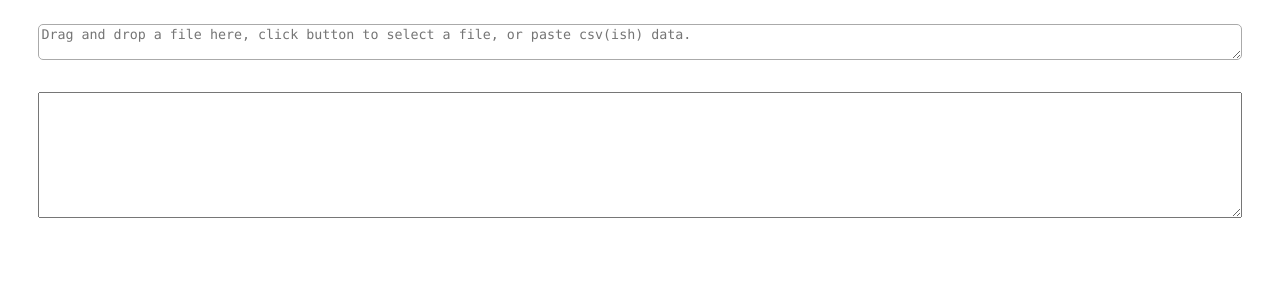
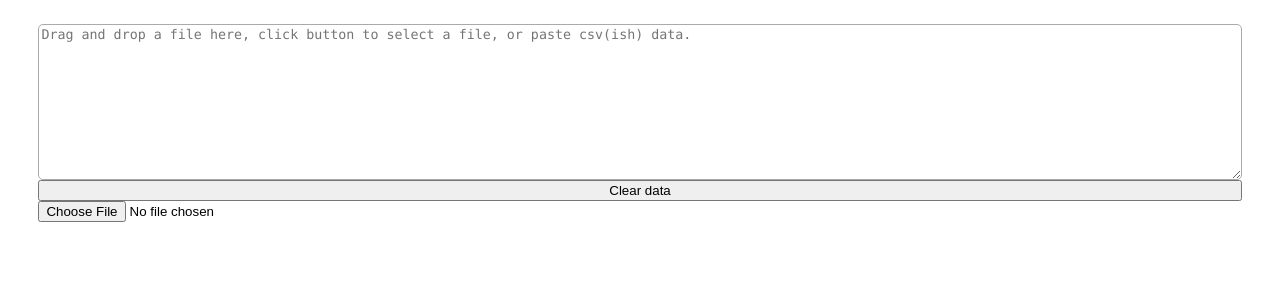
Before and after one commit to kvasbo/ynab-parser, a React (Create React App) app: page / in a window 1280 px wide. Shown: the top 300 px of the page. Built offline with nearby package versions, Linux system fonts and the light colour scheme.

Commit message:
Add file upload button

```diff
--- a/src/App.tsx
+++ b/src/App.tsx
@@ -175,9 +175,6 @@ class App extends React.PureComponent<Props, State> {
                 <Box render={renderTheRest}>
                     <Filter />
                 </Box>
-                <Box render>
-                    <UnparsedDataTable />
-                </Box>
                 <Box render={renderTheRest}>{this.state.filteredRowsDate} rows removed due to cutoff date.</Box>
                 <Box render={renderTheRest}>
                     <div className="box">
--- a/src/Uploader.tsx
+++ b/src/Uploader.tsx
@@ -1,14 +1,17 @@
 import React from 'react';
 import { connect } from 'react-redux';
+import { AppState } from './redux/reducers';
 // import Dropzone from 'react-dropzone';
 import { addUnparsedData } from './redux/actions';
+import { UnparsedDataState } from './redux/reducerUnparsedData';
 
 interface Props {
     dispatch: Function;
+    data: UnparsedDataState['data'];
     isActive?: boolean;
 }
 
-class DropZone extends React.PureComponent<Props, {}> {
+class DropZone extends React.Component<Props, {}> {
     textArea: React.RefObject<HTMLTextAreaElement>;
 
     constructor(props: Props) {
@@ -50,6 +53,27 @@ class DropZone extends React.PureComponent<Props, {}> {
         this.props.dispatch(addUnparsedData(newValue));
     };
 
+    doClear = (): void => {
+        this.props.dispatch(addUnparsedData(''));
+    };
+
+    openFile = (e: React.ChangeEvent<HTMLInputElement>): void => {
+        if (!e.target || !e.target.files || !e.target.files[0]) {
+            return;
+        }
+        const reader = new FileReader();
+        reader.onload = (): void => {
+            const binaryStr = reader.result;
+            if (typeof binaryStr === 'string') {
+                this.props.dispatch(addUnparsedData(binaryStr));
+            } else {
+                alert('Could not read file as text');
+            }
+        };
+        const file = e.target.files[0];
+        reader.readAsText(file);
+    };
+
     render(): JSX.Element {
         //  No file reader, give up
         if (typeof window.FileReader === 'undefined') {
@@ -60,19 +84,30 @@ class DropZone extends React.PureComponent<Props, {}> {
             <div style={{ display: 'flex', flex: 1, flexDirection: 'column' }}>
                 <textarea
                     style={{ display: 'flex', flex: 1, borderRadius: 5, borderColor: '#AAAAAA' }}
+                    rows={10}
                     ref={this.textArea}
                     placeholder="Drag and drop a file here, click button to select a file, or paste csv(ish) data."
                     onChange={this.onTextChange}
                     onDragOver={this.onDragOver}
                     onDragEnd={this.onDragEnd}
                     onDrop={this.onDrop}
+                    value={this.props.data}
                 ></textarea>
+                <button onClick={this.doClear}>Clear data</button>
+                <input type="file" accept="text/*" onChange={this.openFile} />
             </div>
         );
     }
 }
 
-export default connect()(DropZone);
+// eslint-disable-next-line @typescript-eslint/explicit-function-return-type
+function mapStateToProps(state: AppState) {
+    return {
+        data: state.unparsedData.data,
+    };
+}
+
+export default connect(mapStateToProps)(DropZone);
 
 /*
 
```
